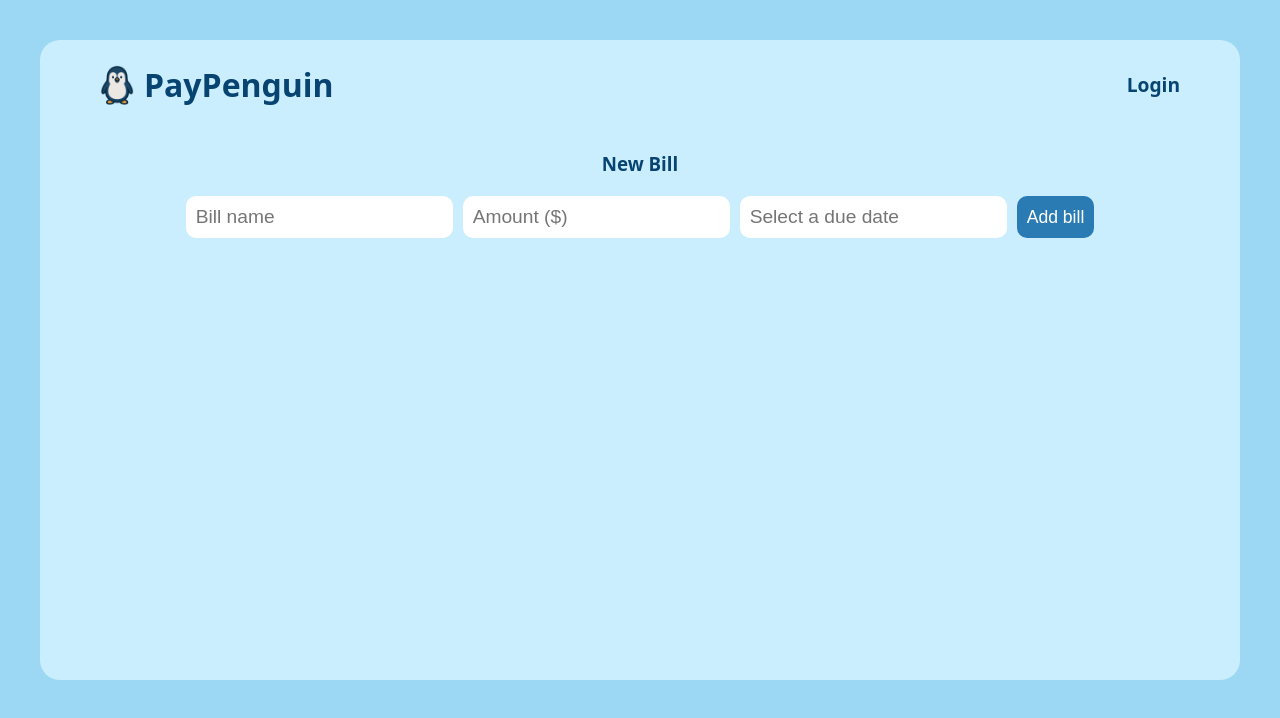
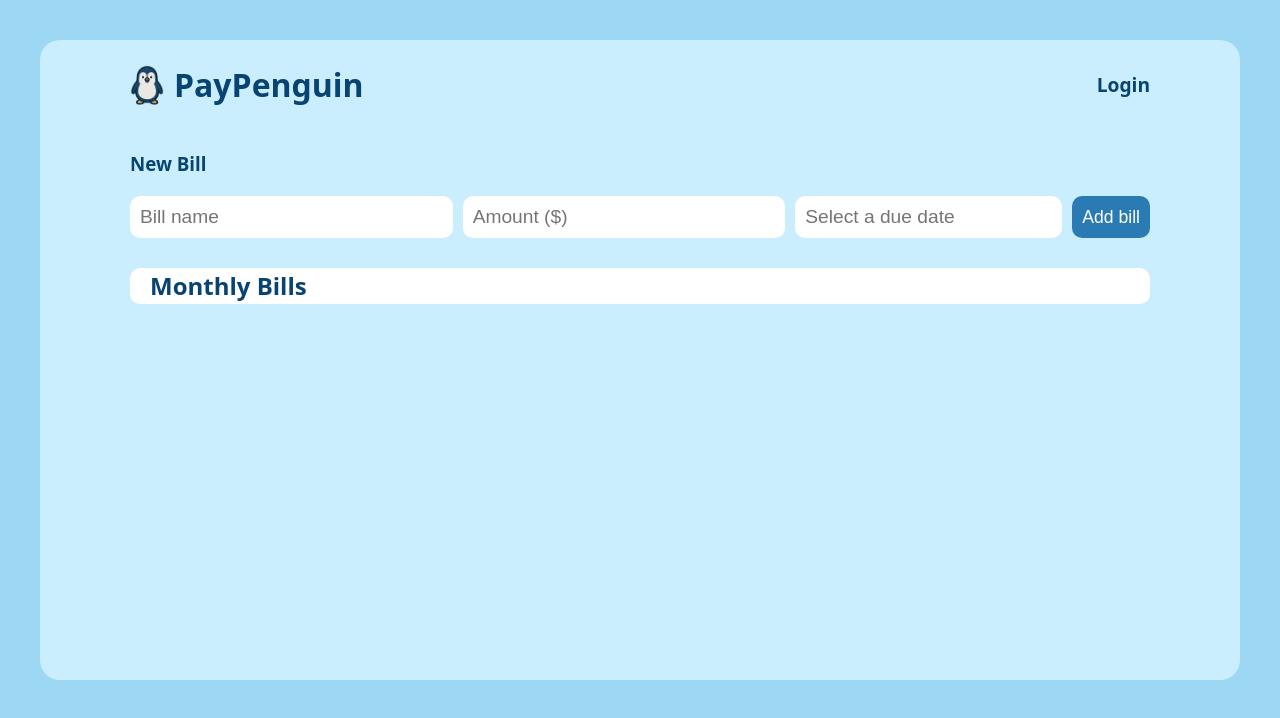
Before and after one commit to williamandrews2/PayPenguin, a React (Vite) app: page / in a window 1280 px wide. Shown: the top 718 px of the page. Built offline with nearby package versions, Linux system fonts and the light colour scheme.

Commit message:
Updated styling and structure of BillForm and BillList components.

```diff
--- a/src/App.jsx
+++ b/src/App.jsx
@@ -12,10 +12,12 @@ function App() {
   }
   return (
     <>
-      <div className="app-container">
-        <Header />
-        <BillForm onAdd={addBill} />
-        <BillList bills={bills} />
+      <div className="app-container-wrapper">
+        <div className="app-container">
+          <Header />
+          <BillForm onAdd={addBill} />
+          <BillList bills={bills} />
+        </div>
       </div>
     </>
   );
--- a/src/components/BillForm.jsx
+++ b/src/components/BillForm.jsx
@@ -36,7 +36,6 @@ export function BillForm({ onAdd }) {
     <>
       <h3>New Bill</h3>
       <form onSubmit={handleSubmit} className="bill-form">
-        <label htmlFor="bill-name">
         <input
           type="text"
           placeholder="Bill name"
@@ -44,9 +43,7 @@ export function BillForm({ onAdd }) {
           onChange={(e) => setName(e.target.value)}
           required
         />
-        </label>
 
-        <label htmlFor="bill-amount">
         <input
           type="number"
           placeholder="Amount ($)"
@@ -55,13 +52,15 @@ export function BillForm({ onAdd }) {
           onChange={(e) => setAmount(e.target.value)}
           required
         />
-        </label>
 
+        <div className="datepicker-wrapper">
           <DatePicker
             selected={dueDate}
             onChange={(date) => setDueDate(date)}
             placeholderText="Select a due date"
+            required
           />
+        </div>
 
         <button type="submit">Add bill</button>
       </form>
--- a/src/components/BillList.jsx
+++ b/src/components/BillList.jsx
@@ -2,10 +2,13 @@ import { BillItem } from "./BillItem";
 
 export function BillList({ bills }) {
   return (
-    <ul>
-      {bills.map((bill) => (
-        <BillItem key={bill.id} bill={bill} />
-      ))}
-    </ul>
+    <div className="bill-list">
+      <h2>Monthly Bills</h2>
+      <ul>
+        {bills.map((bill) => (
+          <BillItem key={bill.id} bill={bill} />
+        ))}
+      </ul>
+    </div>
   );
 }
--- a/src/styles/App.css
+++ b/src/styles/App.css
@@ -5,18 +5,23 @@
   text-align: center;
 }
 
-.app-container {
+.app-container-wrapper {
+  display: flex;
+  justify-content: center;
   width: 100%;
   min-height: 80vh;
   border-radius: 20px;
   background-color: #caeefe;
 }
 
+.app-container {
+  width: 85%;
+}
+
 header {
   display: flex;
   justify-content: space-between;
   align-items: center;
-  padding: 0px 60px;
 }
 
 .branding {
@@ -30,6 +35,11 @@ header {
   padding-right: 10px;
 }
 
+.new-bill-section {
+  display: flex;
+  justify-content: center;
+}
+
 .bill-form {
   display: flex;
   flex-wrap: wrap;
@@ -37,6 +47,31 @@ header {
   justify-content: center;
 }
 
+.bill-form input,
+.bill-form .datepicker-wrapper .react-datepicker__input-container {
+  flex-grow: 1;
+  flex-shrink: 1;
+  flex-basis: 0;
+  min-width: 130px;
+  box-sizing: border-box;
+}
+
+.react-datepicker__input-container input {
+  width: 100%;
+}
+
+.bill-list {
+  margin-top: 30px;
+  background-color: white;
+  border-radius: 10px;
+}
+
+.bill-list h2 {
+  padding-left: 20px;
+  margin: 10px 0px;
+  text-align: left;
+}
+
 .bill-item {
   display: flex;
   justify-content: space-around;
--- a/src/styles/index.css
+++ b/src/styles/index.css
@@ -16,6 +16,10 @@
   text-rendering: optimizeLegibility;
   -webkit-font-smoothing: antialiased;
   -moz-osx-font-smoothing: grayscale;
+}
+
+h3 {
+  text-align: left;
 }
 
 ul {
@@ -44,12 +48,11 @@ input {
   padding: 10px 10px;
   border-radius: 10px;
   border: none;
-  min-width: 40px;
 }
 
 button {
   font-size: 1.1rem;
-  padding: 0px 10px;
+  padding: 10px 10px;
   border: none;
   color: white;
   background-color: var(--button-bg-color);
```
Lines whose indentation alone changed are shown as unchanged.
